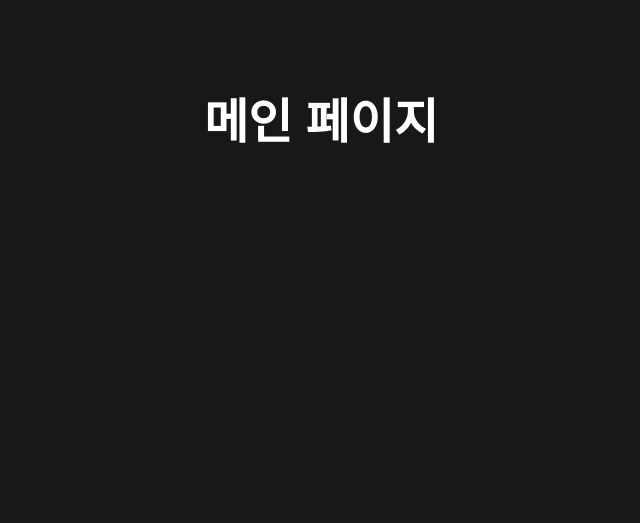
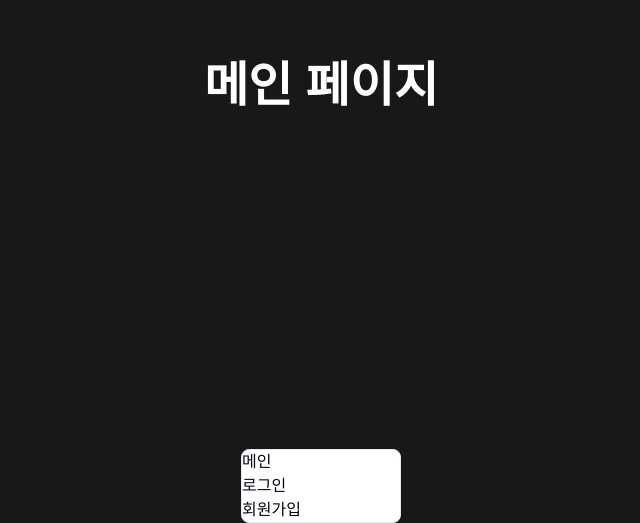
Before and after one commit to witch-factory/maple-share, a React (Vite) app: page / in a window 1280 px wide. Shown: the part 277-800 px from the top of the page, without its empty margins (319-959 px from the left). Built offline with nearby package versions, Linux system fonts and the light colour scheme.

Commit message:
페이지 틀에 임시 페이지 링크들 추가

```diff
--- a/src/components/pageTemplate/index.tsx
+++ b/src/components/pageTemplate/index.tsx
@@ -1,7 +1,16 @@
+import { Link } from 'react-router-dom';
+
+import { Card } from '@/components/ui/card';
+
 function PageTemplate({ children }: {children: React.ReactNode}) {
   return (
     <main className='w-full h-screen flex flex-col justify-center items-center bg-center bg-cover bg-zinc-900'>
       {children}
+      <Card className='w-40 flex flex-col'>
+        <Link to='/'>메인</Link>
+        <Link to='/login'>로그인</Link>
+        <Link to='/register'>회원가입</Link>
+      </Card>
     </main>
   );
 }
```
